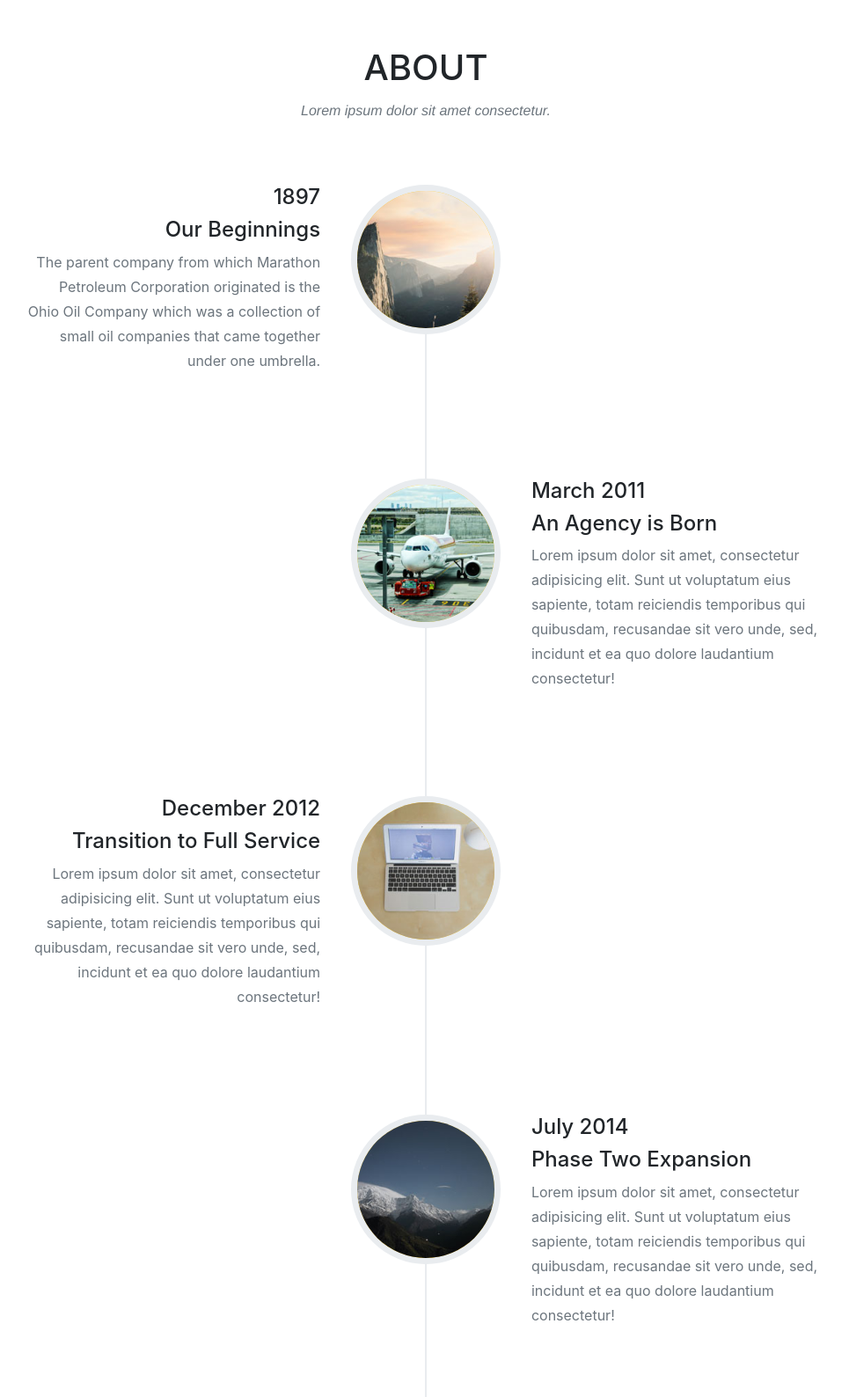
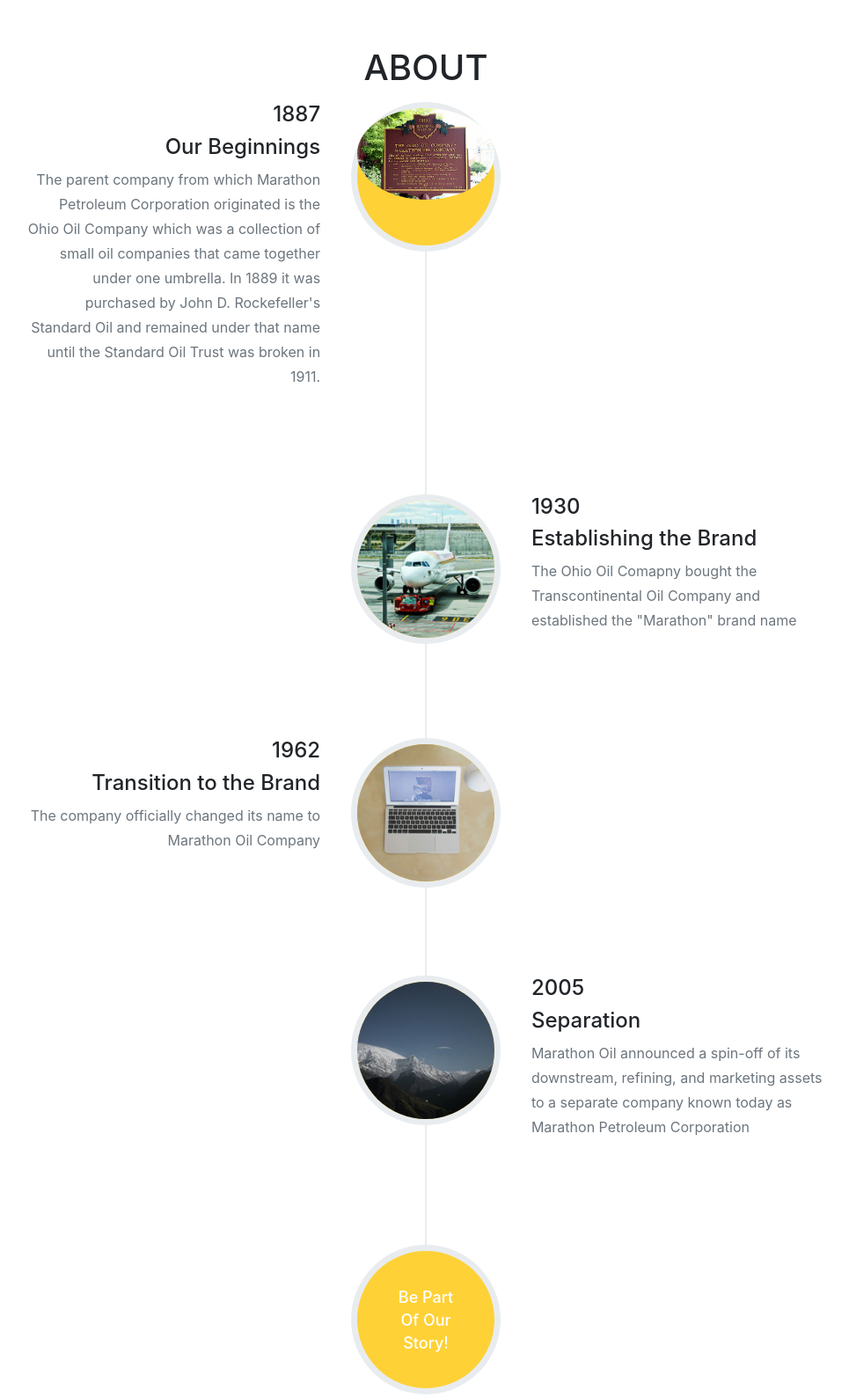
Before and after one commit to pgrant07/Marathon-Hackathon, a website with bundled scripts: page index.html in a window 1280 px wide. Shown: the part 900-2488 px from the top of the page at 88% size, without its empty margins (156-1121 px from the left). Built offline with nearby package versions, Linux system fonts and the light colour scheme; a web font is replaced by a local one.

Commit message:
changes made

```diff
--- a/index.html
+++ b/index.html
@@ -74,7 +74,6 @@
         <div class="row">
           <div class="col-lg-12 text-center">
             <h2 class="section-heading text-uppercase">About</h2>
-            <h3 class="section-subheading text-muted">Lorem ipsum dolor sit amet consectetur.</h3>
           </div>
         </div>
         <div class="row">
@@ -82,15 +81,15 @@
             <ul class="timeline">
               <li>
                 <div class="timeline-image">
-                  <img class="rounded-circle img-fluid" src="img/about/1.jpg" alt="">
+                  <img class="rounded-circle img-fluid" src="img/about/ohio_oil_company.jpg" alt="">
                 </div>
                 <div class="timeline-panel">
                   <div class="timeline-heading">
-                    <h4>1897</h4>
+                    <h4>1887</h4>
                     <h4 class="subheading">Our Beginnings</h4>
                   </div>
                   <div class="timeline-body">
-                    <p class="text-muted">The parent company from which Marathon Petroleum Corporation originated is the Ohio Oil Company which was a collection of small oil companies that came together under one umbrella.</p>
+                    <p class="text-muted">The parent company from which Marathon Petroleum Corporation originated is the Ohio Oil Company which was a collection of small oil companies that came together under one umbrella. In 1889 it was purchased by John D. Rockefeller's Standard Oil and remained under that name until the Standard Oil Trust was broken in 1911.</p>
                   </div>
                 </div>
               </li>
@@ -100,11 +99,11 @@
                 </div>
                 <div class="timeline-panel">
                   <div class="timeline-heading">
-                    <h4>March 2011</h4>
-                    <h4 class="subheading">An Agency is Born</h4>
+                    <h4>1930</h4>
+                    <h4 class="subheading">Establishing the Brand</h4>
                   </div>
                   <div class="timeline-body">
-                    <p class="text-muted">Lorem ipsum dolor sit amet, consectetur adipisicing elit. Sunt ut voluptatum eius sapiente, totam reiciendis temporibus qui quibusdam, recusandae sit vero unde, sed, incidunt et ea quo dolore laudantium consectetur!</p>
+                    <p class="text-muted">The Ohio Oil Comapny bought the Transcontinental Oil Company and established the "Marathon" brand name</p>
                   </div>
                 </div>
               </li>
@@ -114,11 +113,11 @@
                 </div>
                 <div class="timeline-panel">
                   <div class="timeline-heading">
-                    <h4>December 2012</h4>
-                    <h4 class="subheading">Transition to Full Service</h4>
+                    <h4>1962</h4>
+                    <h4 class="subheading">Transition to the Brand</h4>
                   </div>
                   <div class="timeline-body">
-                    <p class="text-muted">Lorem ipsum dolor sit amet, consectetur adipisicing elit. Sunt ut voluptatum eius sapiente, totam reiciendis temporibus qui quibusdam, recusandae sit vero unde, sed, incidunt et ea quo dolore laudantium consectetur!</p>
+                    <p class="text-muted">The company officially changed its name to Marathon Oil Company</p>
                   </div>
                 </div>
               </li>
@@ -128,11 +127,11 @@
                 </div>
                 <div class="timeline-panel">
                   <div class="timeline-heading">
-                    <h4>July 2014</h4>
-                    <h4 class="subheading">Phase Two Expansion</h4>
+                    <h4>2005</h4>
+                    <h4 class="subheading">Separation</h4>
                   </div>
                   <div class="timeline-body">
-                    <p class="text-muted">Lorem ipsum dolor sit amet, consectetur adipisicing elit. Sunt ut voluptatum eius sapiente, totam reiciendis temporibus qui quibusdam, recusandae sit vero unde, sed, incidunt et ea quo dolore laudantium consectetur!</p>
+                    <p class="text-muted">Marathon Oil announced a spin-off of its downstream, refining, and marketing assets to a separate company known today as Marathon Petroleum Corporation</p>
                   </div>
                 </div>
               </li>
```
Also changed, not shown: img/about/ohio_oil_company.jpg (added).
